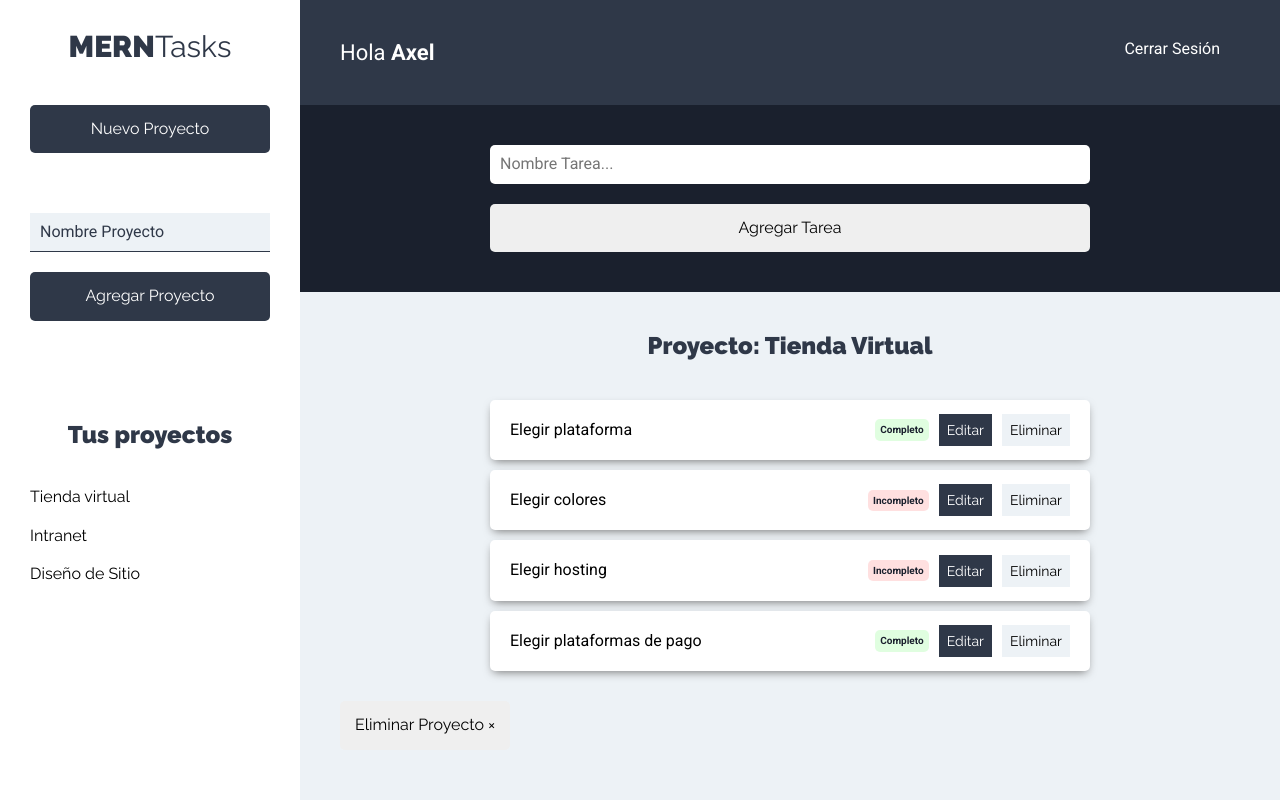
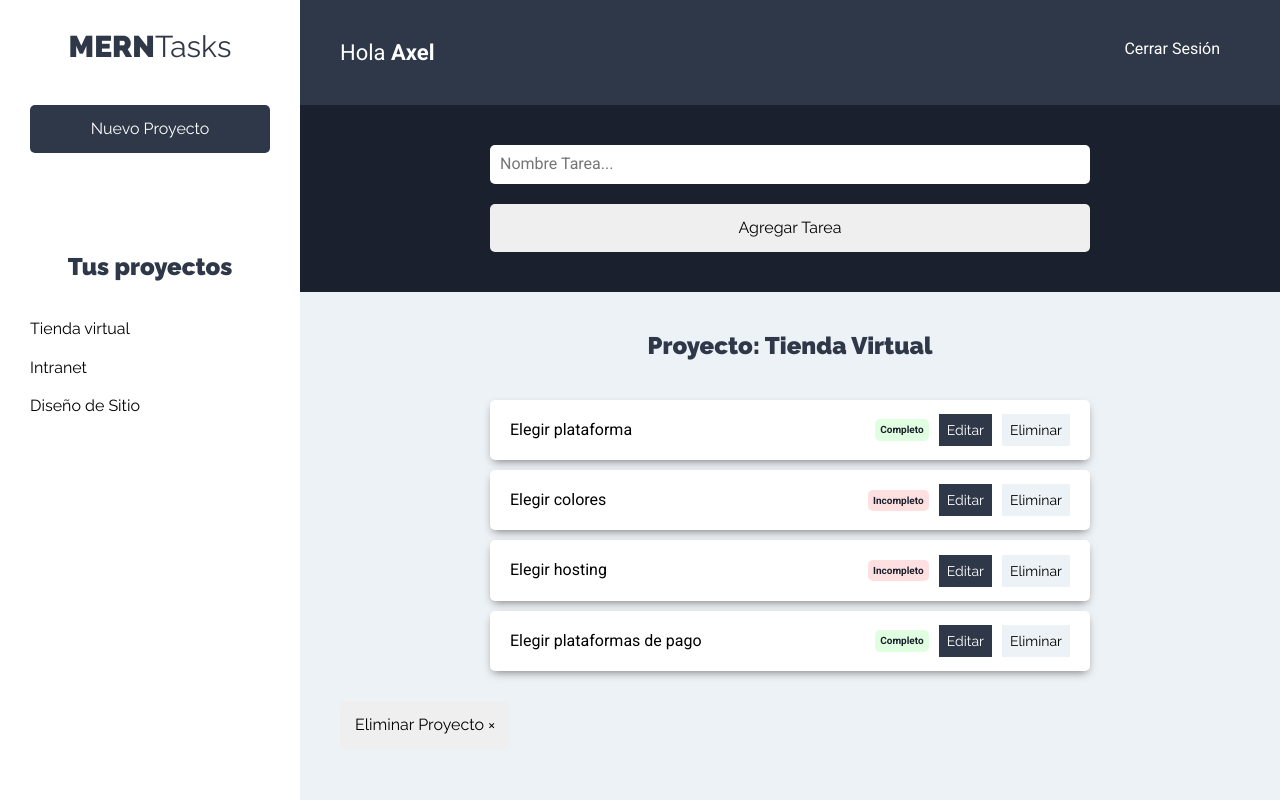
Before and after one commit to axmonsalve/MERNTasks, a React (Create React App) app: page /proyectos in a window 1280 px wide. Built offline with nearby package versions, Linux system fonts and the light colour scheme.

Commit message:
Condicional mostrar formulario nuevos proyectos

```diff
--- a/src/components/proyectos/NuevoProyecto.js
+++ b/src/components/proyectos/NuevoProyecto.js
@@ -1,6 +1,11 @@
-import React, {useState} from 'react'
+import React, {useState, useContext} from 'react'
+import proyectoContext from '../../context/proyectos/proyectoContext'
 
 function NuevoProyecto() {
+
+  //Obtener el state del formulario
+  const proyectosContext = useContext(proyectoContext)
+  const {formulario} = proyectosContext
 
   const [proyecto, setProyecto] = useState({
     nombre: ''
@@ -34,13 +39,20 @@ function NuevoProyecto() {
       >Nuevo Proyecto
       </button>
 
-      <form
+      { formulario ?
+        (
+          <form
         className="formulario-nuevo-proyecto"
         onSubmit={onSubmitProyecto}
-      >
+          >
         <input type="text" className="input-text" value={nombre} name="nombre" placeholder="Nombre Proyecto" onChange={onChangeProyecto}/>
         <input type="submit" value="Agregar Proyecto" className="btn btn-primario btn-block"/>
-      </form>
+        </form>
+        ) :
+        null
+      }
+
+
     </>
   )
 }
```
